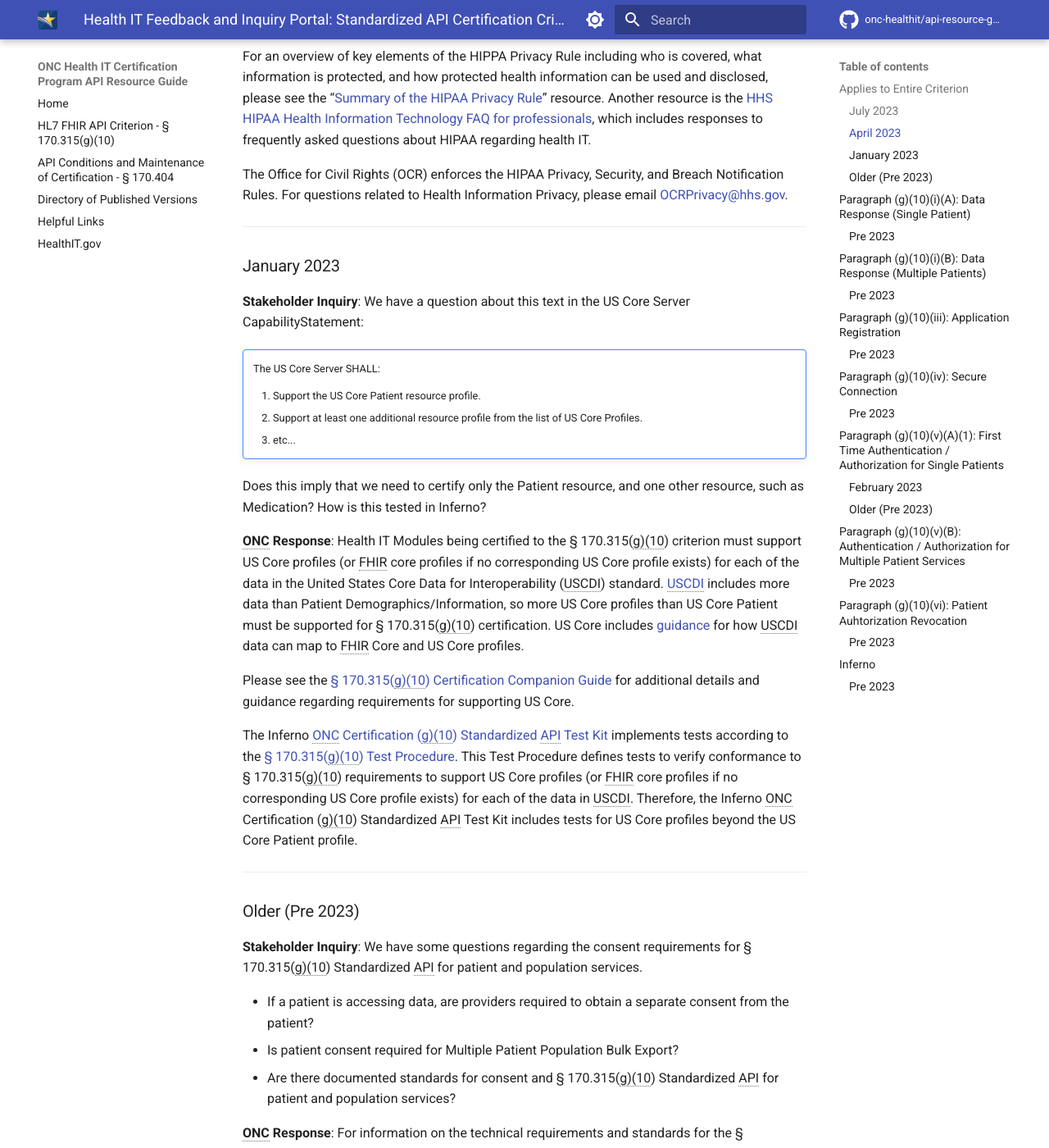
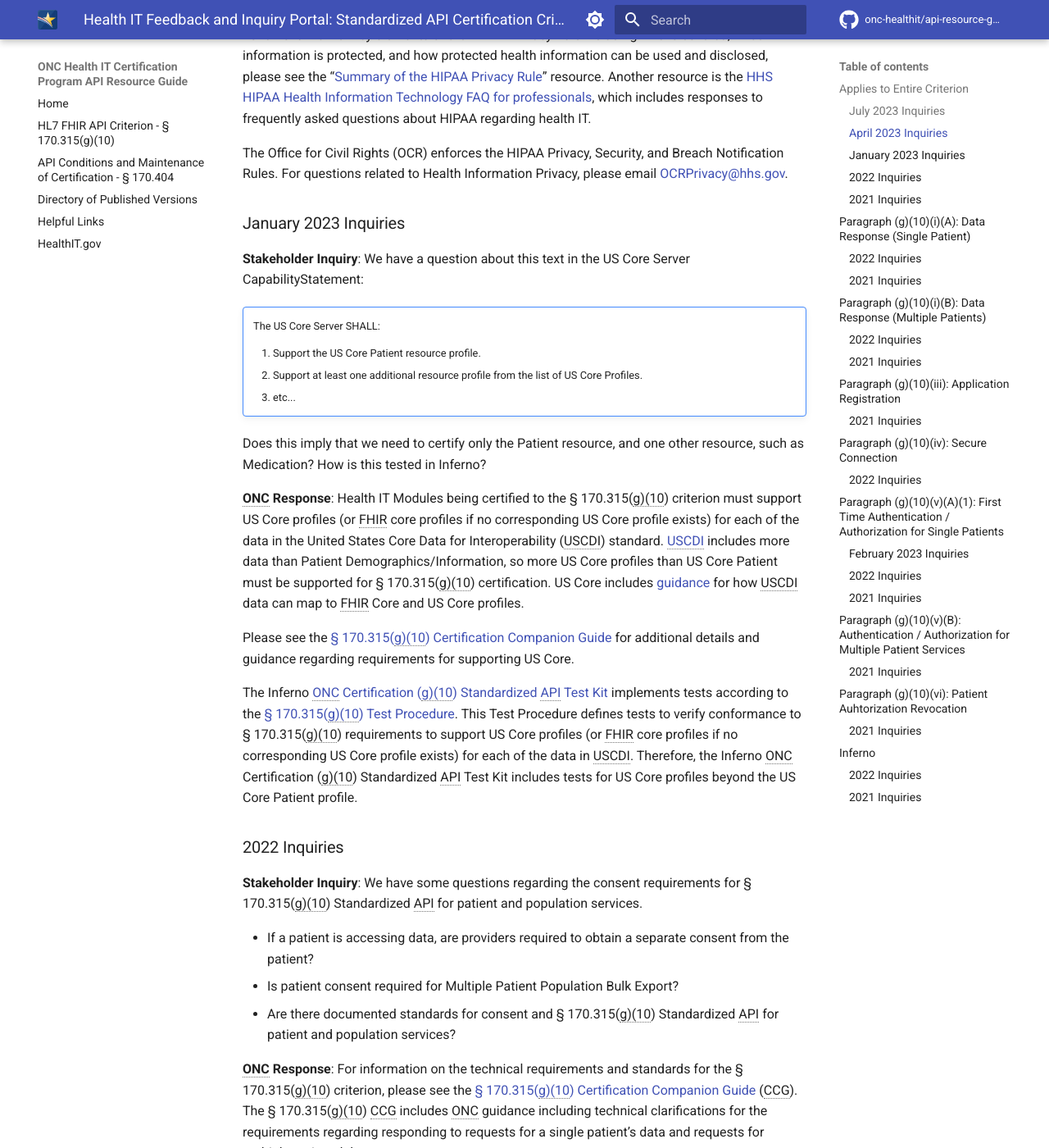
Before and after one commit to onc-healthit/api-resource-guide, an MkDocs documentation site: the page built from docs/inquiry-portal/g10-inquiries.md, in a window 1280 px wide and 1400 px high, scrolled down 2935 px. Shown: the whole window at 82% size. Built offline with MkDocs 1.6.1 and Material for MkDocs 9.7.7, drawn with Linux system fonts in a browser that asks for light colours; comment, search, counter and statistics services are not loaded; the version menu is left out; some of the changed text lies outside the part shown.

Commit message:
update inquiry headers

```diff
--- a/docs/inquiry-portal/g10-inquiries.md
+++ b/docs/inquiry-portal/g10-inquiries.md
@@ -7,7 +7,7 @@ This section contains anonymized feedback and inquiries, related to the standard
     The date headers provide important context as some information may have changed since the time of an inquiry and response.
 
 ## Applies to Entire Criterion
-### July 2023
+### July 2023 Inquiries
 **Stakeholder Inquiry**: We have been working to adopt the HL7 FHIR standard for all our external API communications. We were wondering if you can provide answers or linked resources to the following questions:
 
  - My understanding of the 21st Century Cures Act, as it pertains to data interoperability via HL7 FHIR, is that it requires Health Insurance Plans (and other health related orgs) to have HL7 FHIR APIs by end of year 2023.  Is this correct?
@@ -23,9 +23,7 @@ We note that these regulations do not require that impacted payers use health IT
 
 Regarding the 2023 date mentioned, you may be referring to the Promoting Interoperability (PI) Programs (previously Medicare and Medicaid EHR Incentive Programs) administered by the Centers for Medicare & Medicaid Services (CMS) which focus on adoption and use of certified health IT by eligible hospitals, critical access hospitals, and eligible clinicians. This program does include requirements that the health care providers who participate in the program use certified health IT incorporating FHIR APIs during 2023. For more information about the PI program for eligible hospitals and CAHs, see <a target = "_blank" href = "https://www.cms.gov/regulations-and-guidance/legislation/ehrincentiveprograms">https://www.cms.gov/regulations-and-guidance/legislation/ehrincentiveprograms</a>. For more information about the Promoting Interoperability performance category of MIPS that pertains to eligible clinicians, see <a target = "_blank" href = "https://qpp.cms.gov/">https://qpp.cms.gov/</a>.
 
-***
-
-### April 2023
+### April 2023 Inquiries
 **Stakeholder Inquiry**: Can a 3rd party app developer approach a Certified Health IT Developer for implementing a FHIR API without any reference from a Clinic/Provider/Patient? There should be consent from provider/clinic, or patient to share the info, right?
 
 **ONC Response**: A § 170.315(g)(10)-certified Health IT Module must support the capability to enable an application to register with the Health IT Module's “authorization server”, as per the requirement at § 170.315(g)(10)(iii). This requirement only applies for the purposes of demonstrating technical conformance to the certification criterion and Condition and Maintenance of Certification requirements. The practices by all parties (including implementers of Health IT Modules) other than developers of certified Health IT Modules are not in scope for the § 170.315(g)(10) criterion nor the associated Condition and Maintenance of Certification requirements.
@@ -50,9 +48,7 @@ For an overview of key elements of the HIPPA Privacy Rule including who is cover
 
 The Office for Civil Rights (OCR) enforces the HIPAA Privacy, Security, and Breach Notification Rules. For questions related to Health Information Privacy, please email <a href = "mailto:OCRPrivacy@hhs.gov">OCRPrivacy@hhs.gov</a>.
 
-***
-
-### January 2023
+### January 2023 Inquiries
 **Stakeholder Inquiry**: We have a question about this text in the US Core Server CapabilityStatement:
 !!! note ""
 
@@ -70,9 +66,7 @@ Please see the <a target = "_blank" href = "https://www.healthit.gov/test-method
 
 The Inferno <a target = "_blank" href = "https://github.com/onc-healthit/onc-certification-g10-test-kit">ONC Certification (g)(10) Standardized API Test Kit</a> implements tests according to the <a target = "_blank" href = "https://www.healthit.gov/test-method/standardized-api-patient-and-population-services#test_procedure">§ 170.315(g)(10) Test Procedure</a>. This Test Procedure defines tests to verify conformance to § 170.315(g)(10) requirements to support US Core profiles (or FHIR core profiles if no corresponding US Core profile exists) for each of the data in USCDI. Therefore, the Inferno ONC Certification (g)(10) Standardized API Test Kit includes tests for US Core profiles beyond the US Core Patient profile.
 
-***
-
-### Older (Pre 2023)
+### 2022 Inquiries
 **Stakeholder Inquiry**: We have some questions regarding the consent requirements for § 170.315(g)(10) Standardized API for patient and population services.
 
 - If a patient is accessing data, are providers required to obtain a separate consent from the patient?
@@ -120,8 +114,7 @@ A developer must present its own health IT for certification, and  may also use
 In the provided example, the health IT developer could use "relied upon software" in the form of an authorization server to fulfill authentication and authorization requirements in the § 170.315(g)(10) "Standardized API for patient and population services" criterion. However, a Health IT Module cannot be certified to the § 170.315(g)(10) "Standardized API for patient and population services" criterion without fulfilling all of its specified requirements, including authentication and authorization requirements.
 For more information about "relied upon software", please see the <a target = "_blank" href = "https://www.healthit.gov/sites/default/files/relieduponsoftwareguidance.pdf">Relied Upon Software Program Guidance document</a>.
 
-***
-
+### 2021 Inquiries
 **Stakeholder Inquiry**: If we certify to 170.315(g)(10), does that cover all of the API requirements specified in this PDF? <a target = "_blank" href = "https://www.healthit.gov/cures/sites/default/files/cures/2020-03/APICertificationCriterion.pdf">https://www.healthit.gov/cures/sites/default/files/cures/2020-03/APICertificationCriterion.pdf</a>
 
 Are there any other criteria in that PDF not covered in the (g)(10) criterion?
@@ -156,10 +149,8 @@ Any missing information made available via the (g)(10) standardized API should b
 
 The ONC Certification criteria for eCQMs does not require any FHIR standards. For additional information on CMS regulations, please reference CMS sources or contact CMS if you have questions about specific requirements. The CMS.gov website is a great place to start for information about the requirements of any particular CMS program that may be of interest to health care providers and those who support them with health IT solutions. For one example, the Quality Payment Program overview page (<a target = "_blank" href = "https://qpp.cms.gov/about/qpp-overview">https://qpp.cms.gov/about/qpp-overview</a>) offers links to educational resources and information how to contact CMS. Similarly, the CMS.gov Promoting Interoperability Programs page (<a target = "_blank" href = "https://www.cms.gov/Regulations-and-Guidance/Legislation/EHRIncentivePrograms">https://www.cms.gov/Regulations-and-Guidance/Legislation/EHRIncentivePrograms</a>) currently indicates that Medicare and dually eligible hospitals participating in the Medicare and Medicaid Promoting Interoperability Programs may contact the QualityNet help desk for assistance.
 
-***
-
 ## Paragraph (g)(10)(i)(A): Data Response (Single Patient)
-### Pre 2023
+### 2022 Inquiries
 **Stakeholder Inquiry**: Two FHIR® DocumentReference resource related questions:
 
 1. The Inferno (g)(10) Standardized API Test Kit test 4.31.01 requires a system under test to demonstrate support for the Discharge Summary note type (18842-5). Are ambulatory vendors expected to demonstrate support for this note type for the purposes of (g)(10) certification?
@@ -176,8 +167,7 @@ The ONC Certification criteria for eCQMs does not require any FHIR standards. Fo
 
 **ONC Response**: The § 170.315(g)(10) "Standardized API for patient and population services" certification criterion does not require support for the US Core <a target = "_blank" href = "http://hl7.org/fhir/us/core/STU3.1.1/OperationDefinition-docref.html">$docref operation</a>.
 
-***
-
+### 2021 Inquiries
 **Stakeholder Inquiry**: US Core 3.1.1 requires Procedure.performed. For (g)(10) certification how are we expected to accommodate cancelled or not done procedures where a date or period does not exist?
 
 **ONC Response**: Health IT modules certified to the Standardized API for patient and population services (45 CFR 170.315(g)(10)) must "Respond to requests for a single patient’s data according to the standard adopted in § 170.215(a)(1) and implementation specification adopted in § 170.215(a)(2), including the mandatory capabilities described in “US Core Server CapabilityStatement,” for each of the data included in the standard adopted in § 170.213. All data elements indicated as “mandatory” and “must support” by the standards and implementation specifications must be supported."
@@ -212,10 +202,8 @@ However, for purposes of testing and certification for the ONC Health IT Certifi
 
 We will issue a clarification on the <a target = "_blank" href = "https://www.healthit.gov/test-method/standardized-api-patient-and-population-services#ccg">§ 170.315(g)(10) Standardized API for patient and population services Certification Companion Guide</a> regarding this issue, and the Inferno testing tool will be updated in the next regular release, which occurs at least monthly, to accommodate this clarification.
 
-***
-
 ## Paragraph (g)(10)(i)(B): Data Response (Multiple Patients)
-### Pre 2023
+### 2022 Inquiries
 **Stakeholder Inquiry**: We are working on the Multi-Patient API Certification requirements, what are the requirements around group ids?
 
 **ONC Response**: The § 170.315(g)(10) "Standardized API for patient and population services" certification criterion requires the Health IT Module support requests for multiple patients’ data as a group using the “group-export” operation as detailed in the Bulk Data Access implementation guide. The `group-export` operation allows authorized clients to obtain FHIR resources pertaining to all patients in a specified Group. The client uses the Group ID to specify which Group is to be exported.
@@ -250,8 +238,7 @@ As specified in Bulk Data Access 1.0.1 <a target = "_blank" href = "http://hl7.o
 
 Requirements imposed on clients to access multiple patients' data using this flexibility must be completely and appropriately documented as per the documentation requirements at § 170.315(g)(10)(viii).
 
-***
-
+### 2021 Inquiries
 **Stakeholder Inquiry**: For the Inferno Multi-Patient API tests, there is mention of the server providing the resources that are referenced as must support elements in other required resources. Also in this test, the location resource is called out as optional.
 
 Can you clarify the intent here?
@@ -268,10 +255,8 @@ Regarding “Organization” HL7 FHIR resources, we provided the following clari
 
 Health IT developers must include all the resources necessary via the multiple patient services API responses to fully resolve references contained in HL7 FHIR resources, including “Organization” resources.
 
-***
-
 ## Paragraph (g)(10)(iii): Application Registration
-### Pre 2023
+### 2021 Inquiries
 **Stakeholder Inquiry**: Can you clarify how we are expected to scope US Core IG resources that do not exists in USCDI or the FHIR Patient Compartment?
 
 **ONC Response**: We have provided a clarification in the Certification Companion Guide for § 170.315(g)(10) to address this ambiguity:
@@ -280,10 +265,8 @@ Health IT developers must include all the resources necessary via the multiple p
 
 The <a target = "_blank" href = "https://inferno.healthit.gov/suites/g10_certification">Inferno testing tool ONC Health IT Certification Program tests for § 170.315(g)(10)</a> will be updated to accommodate this change in the coming weeks.
 
-***
-
 ## Paragraph (g)(10)(iv): Secure Connection
-### Pre 2023
+### 2022 Inquiries
 **Stakeholder Inquiry**: We are failing the Inferno (g)(10) Standardized API Test Kit test “5.3.01 Bulk Data Server is secured by transport layer security Server did not permit/deny the connections with the correct TLS versions.” Our implementation enforces TLS connections at the application layer and not the network layer. Is this allowable for certification to (g)(10)?
 
 **ONC Response**: ONC has issued the following clarification in the § 170.315(g)(10) "Standardized API for patient and population services" Certification Companion Guide regarding the requirements at § 170.315(g)(10)(iv) “Secure connection”.
@@ -292,10 +275,8 @@ The <a target = "_blank" href = "https://inferno.healthit.gov/suites/g10_certifi
 
 The Inferno testing tool will be updated to align with this clarification. However, until the Inferno testing tool is updated, ONC grants an exception for the ONC Certification (g)(10) Standardized API Test Kit test 5.3.01 "Bulk Data Server is secured by transport layer security", wherein for the purposes of certification and testing it is sufficient for the health IT developer to document how the Health IT Module enforces TLS version 1.2 or above for the Bulk Data file server.
 
-***
-
 ## Paragraph (g)(10)(v)(A)(1): First Time Authentication / Authorization for Single Patients
-### February 2023
+### February 2023 Inquiries
 **Stakeholder Inquiry**: Can ONC please clarify requirements around patient ability to authorize an application to receive their EHI based on FHIR resource level scopes? Is it required that the patient be given the ability to select or deselect individual FHIR resources? We’ve seen examples of other deployed systems not providing the ability for a patient to select or deselect individual FHIR resources.
 
 **ONC Response**: As part of the “permission-patient” “SMART on FHIR® Core Capability” in § 170.215(a)(3), Health IT Modules presented for § 170.315(g)(10) testing and certification must include the ability for patients to authorize an application to receive their electronic health information (EHI) based on FHIR® resource-level scopes. Specifically, this means patients would need to have the ability to authorize access to their EHI at the individual FHIR resource level, from one specific FHIR resource (e.g., “Immunization”) up to all FHIR resources necessary to implement the standard adopted in § 170.213 and implementation specification adopted in § 170.215(a)(2).
@@ -304,17 +285,14 @@ Although Health IT Modules presented for testing and certification must include
 
 Please note that the information above is specific and limited in scope to the requirements and potential limitations of certification criteria. A Certified Health IT Developer and their Certified Health IT Modules must comply with all applicable requirements of the ONC Certification program. For Health IT Modules certified to the § 170.315(g)(10) criterion, this includes the aforementioned capability for patients to authorize an application to receive their EHI based on FHIR resource-level scopes. Choices made by users of certified health IT as to if, when, or how they may deploy particular functionalities of the health IT are outside the scope of the Certification Program, although other regulations may apply, such as <a target = "_blank" href = "https://www.healthit.gov/topic/information-blocking">information blocking regulations</a> or requirements for successful participation in CMS programs such as the <a target = "_blank" href = "https://www.cms.gov/regulations-and-guidance/legislation/ehrincentiveprograms">Promoting Interoperability Program</a>.
 
-***
-
-### Older (Pre 2023)
+### 2022 Inquiries
 **Stakeholder Inquiry**: Can you provide some more clarification on what is required in (g)(10)(v)(A)(1) where systems are expected to support refresh tokens for “no less than 3 months.”
 
 **ONC Response**: The § 170.315(g)(10) "Standardized API for patient and population services" certification criterion includes requirements for first time connections at § 170.315(g)(10)(v)(A)(1) that a Health IT Module’s authorization server must issue a refresh token valid for a period of no less than three months to applications capable of storing a client secret and native applications capable of securing a refresh token. A requirement for subsequent connections is also included under § 170.315(g)(10)(v)(A)(2) that a Health IT Module’s authorization server must issue a refresh token valid for a new period of no less than three months to applications capable of storing a client secret. These refresh token requirements are intended to enable a patient's persistent access to their electronic health information without special effort.
 
 In fulfillment of the aforementioned § 170.315(g)(10) requirements, health IT developers are not prohibited from allowing patients to express their persistent access preferences and from configuring the duration of persistent access according to patient preferences. When patients are presented with options for the duration of persistent access, an option of at least three months must be included.
 
-***
-
+### 2021 Inquiries
 **Stakeholder Inquiry**: What is a permissible method of allowing patients to authorize access to individual FHIR resources, and if this means that the FHIR server must be able to support requests from client applications for one to all USCDI resources; or if it means the FHIR server must allow the user at the time of authorization to pick/choose which resources are granted access?
 
 Client applications are often designed to request access for their full list and then be granted/denied for the full list and don’t necessarily support this individual selection option at the authorization level. Meaning, they say they need all requested items, and the user can accept that or deny it.
@@ -347,10 +325,8 @@ and for subsequent connections:
 - A Health IT Module’s authorization server must issue a refresh token valid for a new period of no less than three months to applications capable of storing a client secret.
 Beyond the certification criteria requirements, health IT developers are not required to support all methods that third-party application developers seek to use. Additional information and clarifications regarding this criterion can be found on the <a target = "_blank" href = "https://www.healthit.gov/test-method/standardized-api-patient-and-population-services#ccg">Certification Companion Guide for § 170.315(g)(10)</a>.
 
-***
-
 ## Paragraph (g)(10)(v)(B): Authentication / Authorization for Multiple Patient Services
-### Pre 2023
+### 2021 Inquiries
 **Stakeholder Inquiry**: There is a requirement that clients downloading the bulk data use the same access token as they did to make the original request. Does it permit other equivalently secure means of authorization as well?
 
 The  FHIR specification says that there should be alternatives: <a target = "_blank" href = "https://hl7.org/fhir/uv/bulkdata/export/index.html#response---complete-status">https://hl7.org/fhir/uv/bulkdata/export/index.html#response---complete-status</a>
@@ -367,20 +343,16 @@ According to the requirements in § 170.315(g)(10)(v)(B), Health IT Modules must
 
 At a minimum for the ONC Health IT Certification Program, Health IT Modules certified to the § 170.315(g)(10) criterion must support the issuance of a valid access token to an application during authentication and authorization as per the “SMART Backend Services: Authorization Guide” section of the Bulk FHIR IG. However, if the minimum requirements are met, health IT developers may support additional access-control schemes beyond OAuth 2.0 bearer tokens.
 
-***
-
 ## Paragraph (g)(10)(vi): Patient Auhtorization Revocation
-### Pre 2023
+### 2021 Inquiries
 **Stakeholder Inquiry**: To satisfy the “Patient authorization revocation” requirements can short-lived access tokens be allowed to expire in lieu of immediate access token revocation?
 
 **ONC Response**: The § 170.315(g)(10) "Standardized API for patient and population services" Certification Companion Guide will be updated with the following clarification:
 
 *For authorization revocation, Health IT Modules presented for certification are permitted to allow short-lived access tokens to expire in lieu of immediate access token revocation. ONC recommends health IT developers limit the lifetime of access tokens to one hour or less as recommended in the standard adopted at § 170.215(a)(3), HL7® <a target = "_blank" href = "https://hl7.org/fhir/smart-app-launch/1.0.0/">SMART Application Launch Framework Implementation Guide Release 1.0.0.</a> For purposes of testing and certification, Health IT Modules will be tested for patient authorization revocation occurring within one hour of the request.*
 
-***
-
 ## Inferno
-### Pre 2023
+### 2022 Inquiries
 **Stakeholder Inquiry**: In Inferno test 4.2.04 (and others) patient data is included in the URL of the HTTP GET request. Is this a Privacy and Security concern?
 
 **Stakeholder Inquiry**: The Inferno testing tool acts as a demanding client to test the conformance of servers to health IT standards. In particular, the ONC Certification (g)(10) Standardized API Test Kit, which uses Inferno, tests a health IT developer's APIs' conformance to the requirements of the § 170.315(g)(10) "Standardized API for patient and population services" certification criterion. The Inferno implementation provided by ONC on healthit.gov includes a banner indicating it is for demonstration purposes only and must not be used to access sensitive data or Protected Health Information (PHI).
@@ -427,8 +399,7 @@ The "EHR Practitioner App" tests in Inferno require the Health IT Module demonst
 
 Additional detail regarding the "EHR Practitioner App" tests in Inferno is available in the ONC Certification (g)(10) Matrix provided with each Inferno release. The ONC Certification (g)(10) Matrix for the current version of Inferno is available via the <a target = "_blank" href = "https://github.com/onc-healthit/onc-certification-g10-test-kit">onc-certification-g10-test-kit</a> repository on GitHub.
 
-***
-
+### 2021 Inquiries
 **Stakeholder Inquiry**: What are the test data requirements for testing to (g)(10) using Inferno?
 
 **ONC Response**: The Inferno (g)(10) Standardized API Test Kit does not currently require a specific set of data to be entered into the system under test prior to testing. Instead, it leverages HL7 FHIR's built-in conformance rules to ensure that data returned is valid, conforms to required profiles, and contains all elements that must be supported. This allows systems to use either their own sample data or supplied sample data.
```
Also changed, not shown: docs/inquiry-portal/404-inquiries.md (+7 -7 lines).
